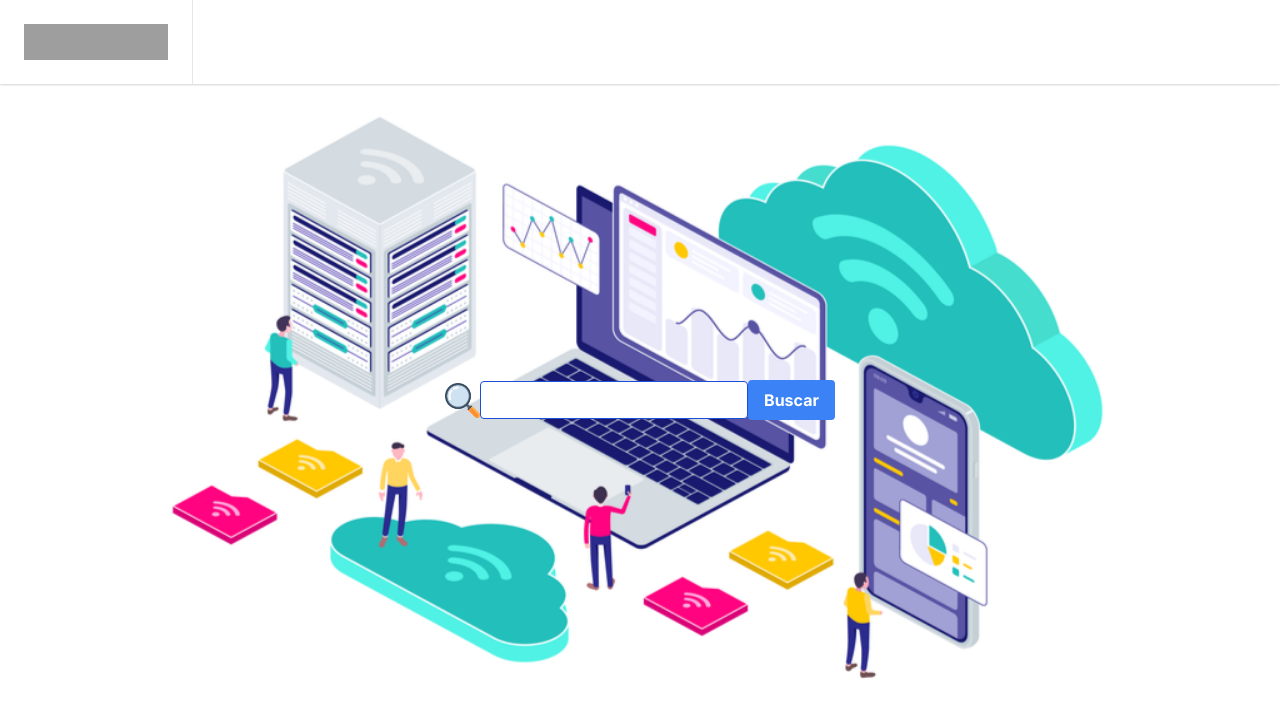
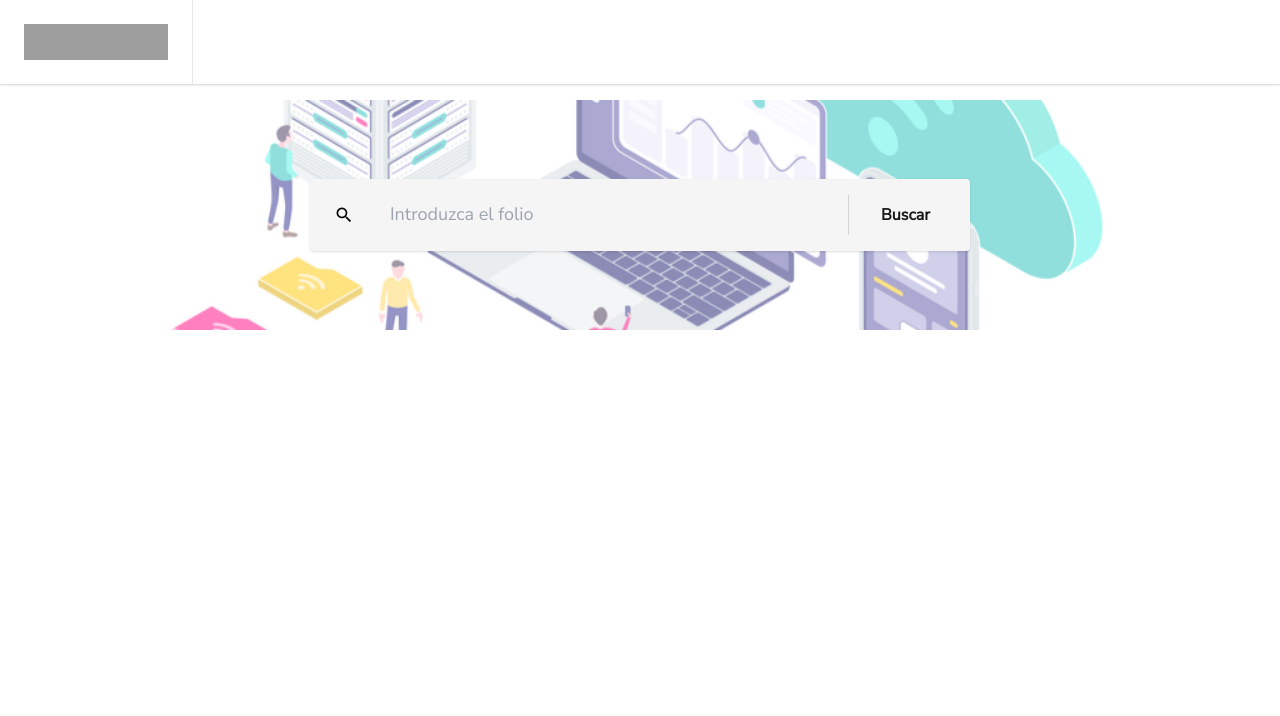
Before and after one commit to techlottus/portal-validacion, a Next.js app: page / in a window 1280 px wide. Shown: the top 716 px of the page. Built offline with nearby package versions, Linux system fonts and the light colour scheme; no server answers; grey boxes are pictures that could not be loaded.

Commit message:
cambios en searchbar

```diff
--- a/src/app/page.jsx
+++ b/src/app/page.jsx
@@ -36,42 +36,54 @@ function Page() {
       </nav>
       <div className="py-4">
         <form onSubmit={handleSubmit(onSubmit)}>
-          <div
+          <div className="relative w-full h-full">
+            <div className="opacity-50 w-full h-[230px] mobile:h-[320px]"
               style={{
                 backgroundImage: `url(${technology.src})`,
                 backgroundPosition: "center",
-              backgroundSize: "100% 100%",
+                backgroundSize: "cover",
                 backgroundRepeat: "no-repeat",
-              width: "auto",
-              height: "75vh",
                 alignItems: "center",
                 justifyContent: "center",
               }}
             >
-            <div
-              style={{
-                display: "flex",
-                alignItems: "center",
-                justifyContent: "center",
-                height: "100%",
-                width: "100%",
-              }}
-            >
-              <Image src={search} alt="search" height={35} width={35} />
+            </div><div className=" absolute w-full h-full top-0 " >
+              <div className="w-full h-full flex align-middle justify-center">
+                <div className="flex mobile:flex-col mobile:space-y-2 align-middle items-center justify-center">
+                  <div className="flex  w-[660px] mobile:w-full bg-neutral-100  px-6 py-4 mobile:py-2 mobile:px-2 space-x-4 mobile:space-x-0 rounded shadow h-fit">
+                    <div className="flex items-center mobile:hidden">
+                      <span className="font-icons-outlined w-6 h-6 text-xl" >
+                        search
+                      </span>
+                    </div>
+                    <div className="border-r mobile:border-none grow border-neutral-300">
                       <input
-                className="appearance-none block bg-white-200 text-black-700 border border-blue-700 rounded py-2 px-4 leading-tight focus:outline-none focus:bg-white"
+                        className="appearance-none grow  bg-neutral-100 font-texts text-neutral-200 rounded py-2 px-4 leading-tight text-lg mobile:text-md focus:outline-none focus:bg-white"
                         type="text"
+                        placeholder="Introduzca el folio"
                         value={folio}
                         readOnly="readonly"
                         onChange={(e) => setFolio(e.target.value)}
-              />
+                      /></div>
+
                     <button
-                className="bg-blue-500 hover:bg-blue-700 text-white font-bold py-2 px-4 rounded"
+                      className="text-neutral-900 font-bold font-texts py-2 px-4 rounded mobile:hidden"
                       type="submit"
                     >
                       Buscar
                     </button>
                   </div>
+                  <div className="hidden mobile:flex w-full">
+                    <button
+                      className="text-neutral-100 font-bold bg-neutral-900 font-texts py-2 px-4 rounded w-full"
+                      type="submit"
+                    >
+                      Buscar
+                    </button>
+                  </div>
+
+                </div></div></div>
+
           </div>
         </form>
         <div>{submitClicked && <Table />}</div>
--- a/src/app/styles.css
+++ b/src/app/styles.css
@@ -1,3 +1,6 @@
+@import url("https://fonts.googleapis.com/css?family=Material+Icons%7CMaterial+Icons+Outlined%7CMaterial+Icons+Two+Tone%7CMaterial+Icons+Round%7CMaterial+Icons+Sharp");
+@import url("https://fonts.googleapis.com/icon?family=Nunito+Sans:wght@400&display=swap");
+
 .container {
   display: flex;
   flex-direction: column;
--- a/tailwind.config.js
+++ b/tailwind.config.js
@@ -10,6 +10,7 @@ module.exports = {
       fontFamily: {
         "icons-solid": ["Material Icons"],
         "icons-outlined": ["material icons outlined"],
+        "texts": ["Nunito Sans"],
       },
       spacing: {
         '0': '0px',
```
Lines whose indentation alone changed are shown as unchanged.
